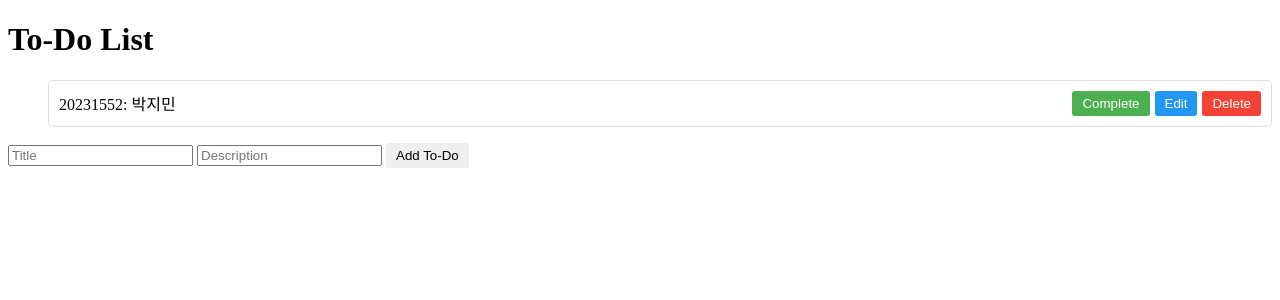
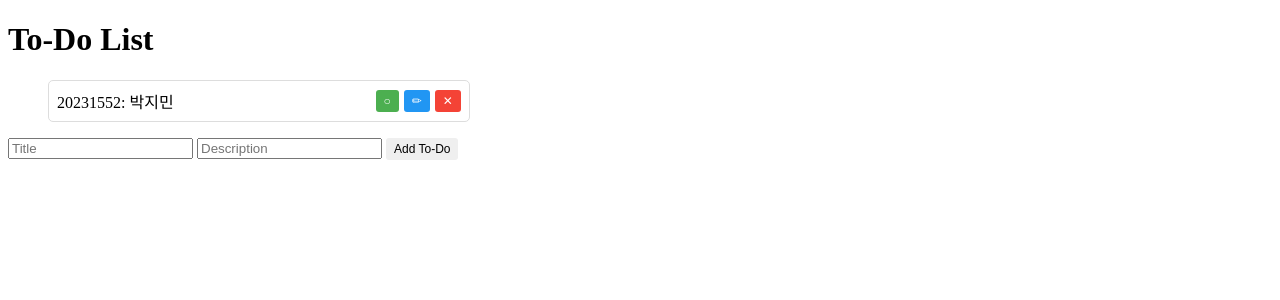
Before and after one commit to zzmnxn/DevOps_Course, a FastAPI app: page / in a window 1280 px wide. Shown: the top 300 px of the page. Run offline with FastAPI, Linux system fonts and the light colour scheme.

Commit message:
[Fix] : UI 개선

```diff
--- a/FastApi_Todos/templates/index.html
+++ b/FastApi_Todos/templates/index.html
@@ -11,27 +11,34 @@
             background-color: #f0f0f0;
         }
         .todo-item {
-            padding: 10px;
-            margin: 5px 0;
+            padding: 8px;
+            margin: 3px 0;
             border: 1px solid #ddd;
             border-radius: 5px;
             display: flex;
             justify-content: space-between;
             align-items: center;
+            max-width: 33%;
+            min-width: 300px;
         }
         .todo-content {
             flex-grow: 1;
             cursor: pointer;
+            white-space: nowrap;
+            overflow: hidden;
+            text-overflow: ellipsis;
+            max-width: 200px;
         }
         .todo-buttons {
             display: flex;
             gap: 5px;
         }
         button {
-            padding: 5px 10px;
+            padding: 4px 8px;
             border: none;
             border-radius: 3px;
             cursor: pointer;
+            font-size: 12px;
         }
         .toggle-btn {
             background-color: #4CAF50;
@@ -75,7 +82,7 @@
 
                 const toggleButton = document.createElement('button');
                 toggleButton.className = 'toggle-btn';
-                toggleButton.textContent = todo.completed ? 'Undo' : 'Complete';
+                toggleButton.textContent = todo.completed ? '✓' : '○';
                 toggleButton.onclick = (e) => {
                     e.stopPropagation();
                     toggleTodo(todo.id);
@@ -83,7 +90,7 @@
 
                 const editButton = document.createElement('button');
                 editButton.className = 'edit-btn';
-                editButton.textContent = 'Edit';
+                editButton.textContent = '✏';
                 editButton.onclick = (e) => {
                     e.stopPropagation();
                     editTodo(todo.id);
@@ -91,7 +98,7 @@
 
                 const deleteButton = document.createElement('button');
                 deleteButton.className = 'delete-btn';
-                deleteButton.textContent = 'Delete';
+                deleteButton.textContent = '✕';
                 deleteButton.onclick = (e) => {
                     e.stopPropagation();
                     deleteTodo(todo.id);
```
